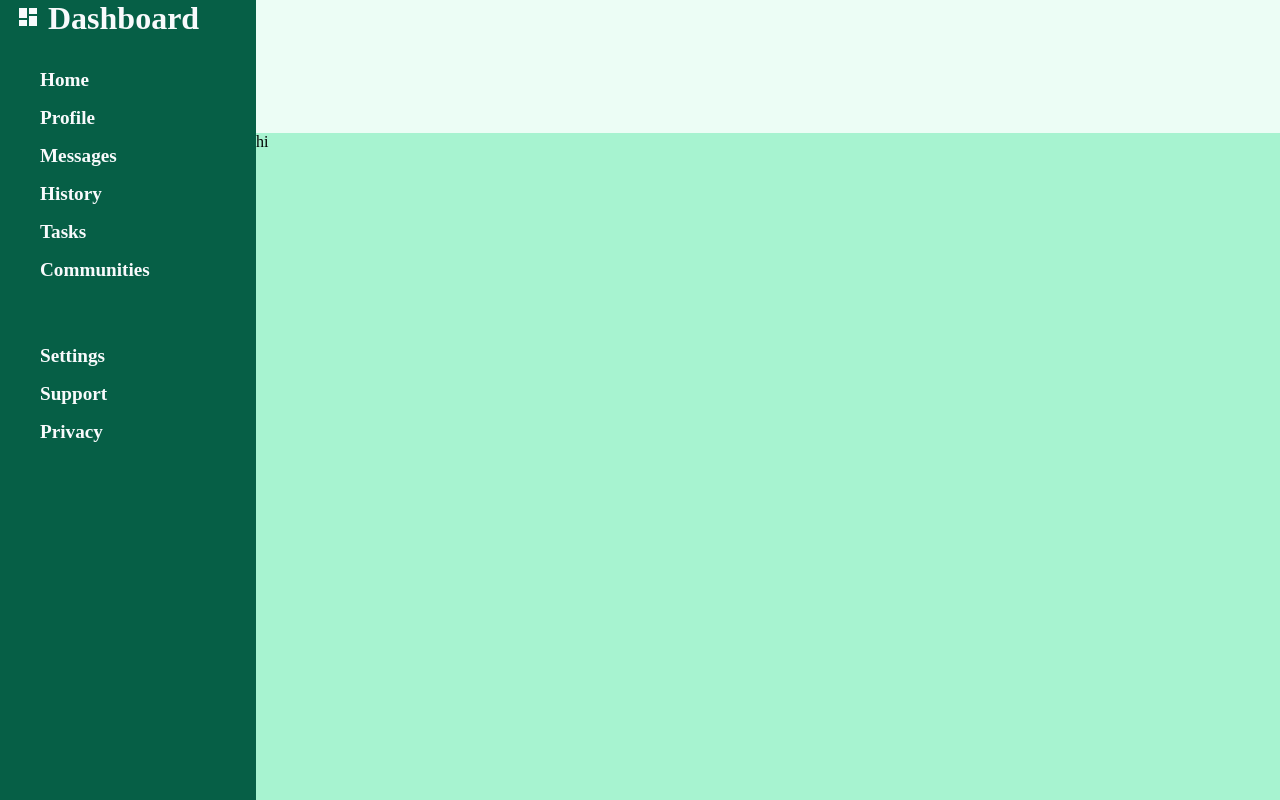
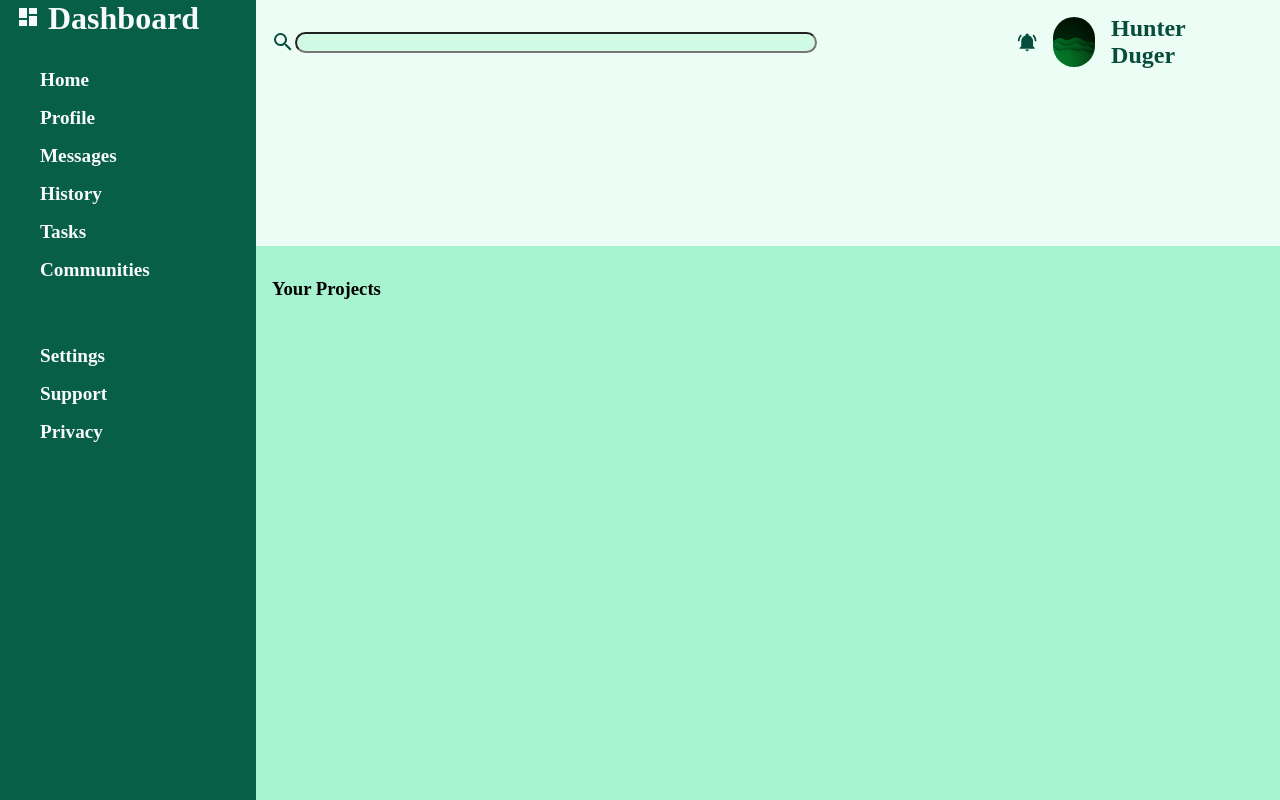
Before and after one commit to hduger/admin-dashboard, a plain HTML site: page index.html in a window 1280 px wide. Drawn offline with Linux system fonts and the light colour scheme.

Commit message:
Finished half of the header and formatted the main content portion of the design

```diff
--- a/index.html
+++ b/index.html
@@ -35,11 +35,29 @@
         </div>
 
         <div class="header">
+            <div class="searchbar">
+                <svg style="width:24px;height:24px" viewBox="0 0 24 24">
+                    <path fill="currentColor" d="M9.5,3A6.5,6.5 0 0,1 16,9.5C16,11.11 15.41,12.59 14.44,13.73L14.71,14H15.5L20.5,19L19,20.5L14,15.5V14.71L13.73,14.44C12.59,15.41 11.11,16 9.5,16A6.5,6.5 0 0,1 3,9.5A6.5,6.5 0 0,1 9.5,3M9.5,5C7,5 5,7 5,9.5C5,12 7,14 9.5,14C12,14 14,12 14,9.5C14,7 12,5 9.5,5Z" />
+                </svg>
+                <input type="search" name="" id="">
+            </div>
+
+            <div class="notification">
+                <svg style="width:24px;height:24px" viewBox="0 0 24 24">
+                    <path fill="currentColor" d="M21,19V20H3V19L5,17V11C5,7.9 7.03,5.17 10,4.29C10,4.19 10,4.1 10,4A2,2 0 0,1 12,2A2,2 0 0,1 14,4C14,4.1 14,4.19 14,4.29C16.97,5.17 19,7.9 19,11V17L21,19M14,21A2,2 0 0,1 12,23A2,2 0 0,1 10,21M19.75,3.19L18.33,4.61C20.04,6.3 21,8.6 21,11H23C23,8.07 21.84,5.25 19.75,3.19M1,11H3C3,8.6 3.96,6.3 5.67,4.61L4.25,3.19C2.16,5.25 1,8.07 1,11Z" />
+                </svg>
+                <img src="green.jpg" alt="">
+                <h2>Hunter Duger</h2>
+
+            </div>
+
+
 
         </div>
 
         <div class="main-content">
-            hi
+            <h3>Your Projects</h3>
+
         </div>
 
     </div>
--- a/style.css
+++ b/style.css
@@ -24,10 +24,45 @@ svg {
 
 .header {
     background-color: #ecfdf5;
+    display: grid;
+    grid-template-columns: 3fr 1fr;
+    grid-template-rows: 1fr 3fr;
+    padding: 15px;
+}
+
+.header input{
+    border-radius: 15px;
+    padding-left: 15px;
+    background-color: #d1fae5;
+    width: clamp(150px, 70%, 800px);
+}
+
+.searchbar {
+    display: flex;
+    align-items: center;
+    color: #064e3b;
+}
+
+.notification{
+    display: flex;
+    color: #064e3b;
+    align-items: center;
+    gap: 1rem;
+    margin-left: auto;
+    margin-right: 2rem;
+}
+
+.notification img{
+    height: 50px;
+    width: 50px;
+    border-radius: 50px;
 }
 
 .main-content{
     background-color: #a7f3d0;
+    display: grid;
+    grid-template-columns: 3fr 3fr 2fr;
+    padding: 2rem 1rem 2rem 1rem;
 }
 
 h1{
```
Also changed, not shown: green.jpg (added).
